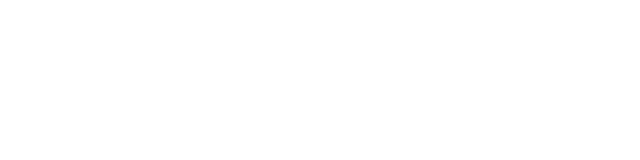
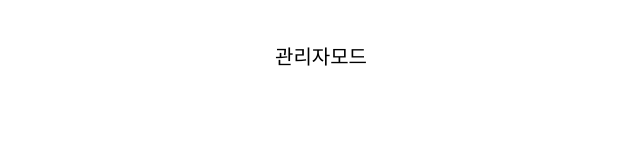
Before and after one commit to yanggayoon/capstone-2025_1, a React (Create React App) app in the folder forest-sause/: page /manage in a window 1280 px wide. Before the commit this address had no page. Shown: the top 160 px of the page, without its empty margins (319-959 px from the left). Built offline with nearby package versions, Linux system fonts and the light colour scheme.

Commit message:
Feat: 관리자 페이지 추가

```diff
--- a/forest-sause/src/App.js
+++ b/forest-sause/src/App.js
@@ -1,6 +1,7 @@
 import { BrowserRouter as Router, Routes, Route } from 'react-router-dom';
 import LoginPage from './pages/LoginPage';
-import MyPage from './pages/MyPage'
+import MyPage from './pages/MyPage';
+import ManagePage from './pages/ManagePage';
 
 function App() {
   return (
@@ -8,6 +9,7 @@
       <Routes>
         <Route path="/" element={<LoginPage />} />
         <Route path="/mypage" element={<MyPage />} />
+        <Route path="/manage" element={<ManagePage />} />
       </Routes>
     </Router>
   );
--- /dev/null
+++ b/forest-sause/src/pages/ManagePage.js
@@ -0,0 +1,14 @@
+function ManagePage() {
+    return (
+        <>
+            <p style={{
+                display: "flex",
+                fontSize: "20px",
+                margin: "41px 0 0 0",
+                justifyContent: "center",
+            }}>관리자모드</p>
+        </>
+    )
+}
+
+export default ManagePage;
```
